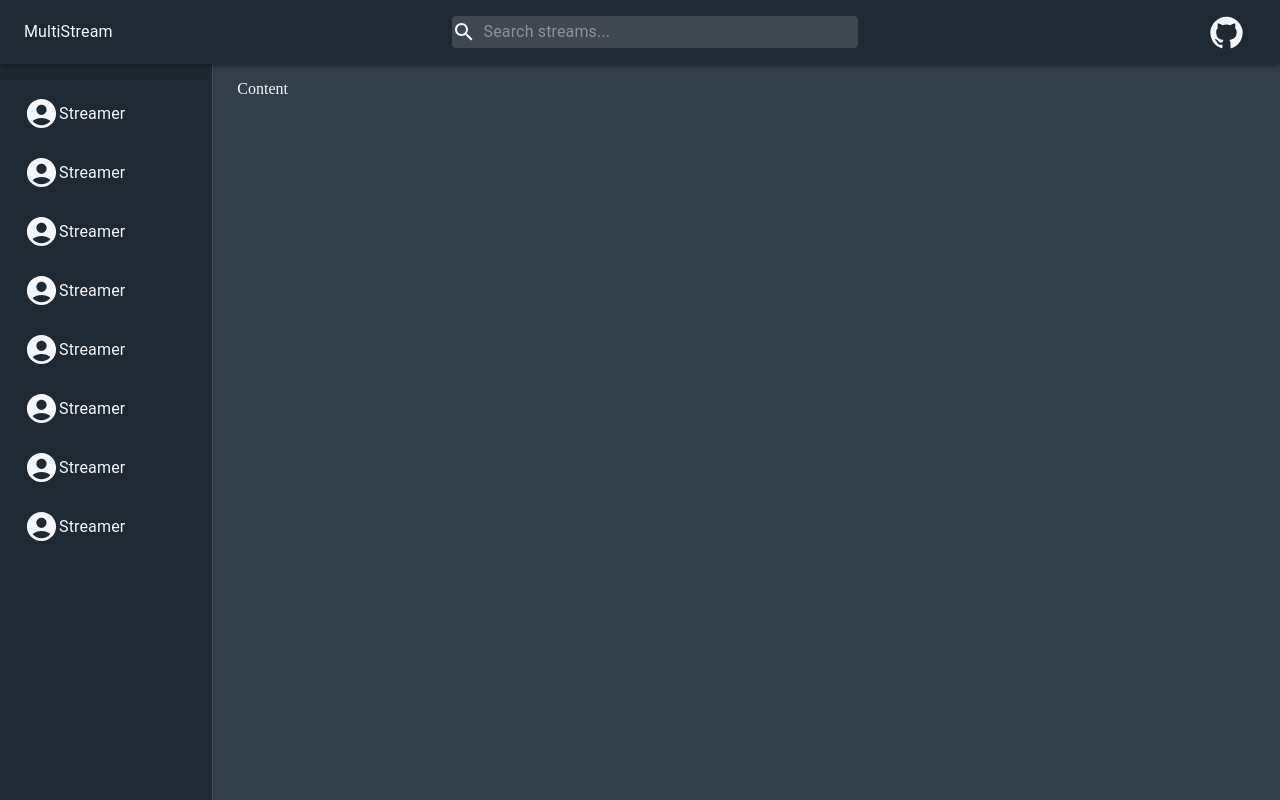
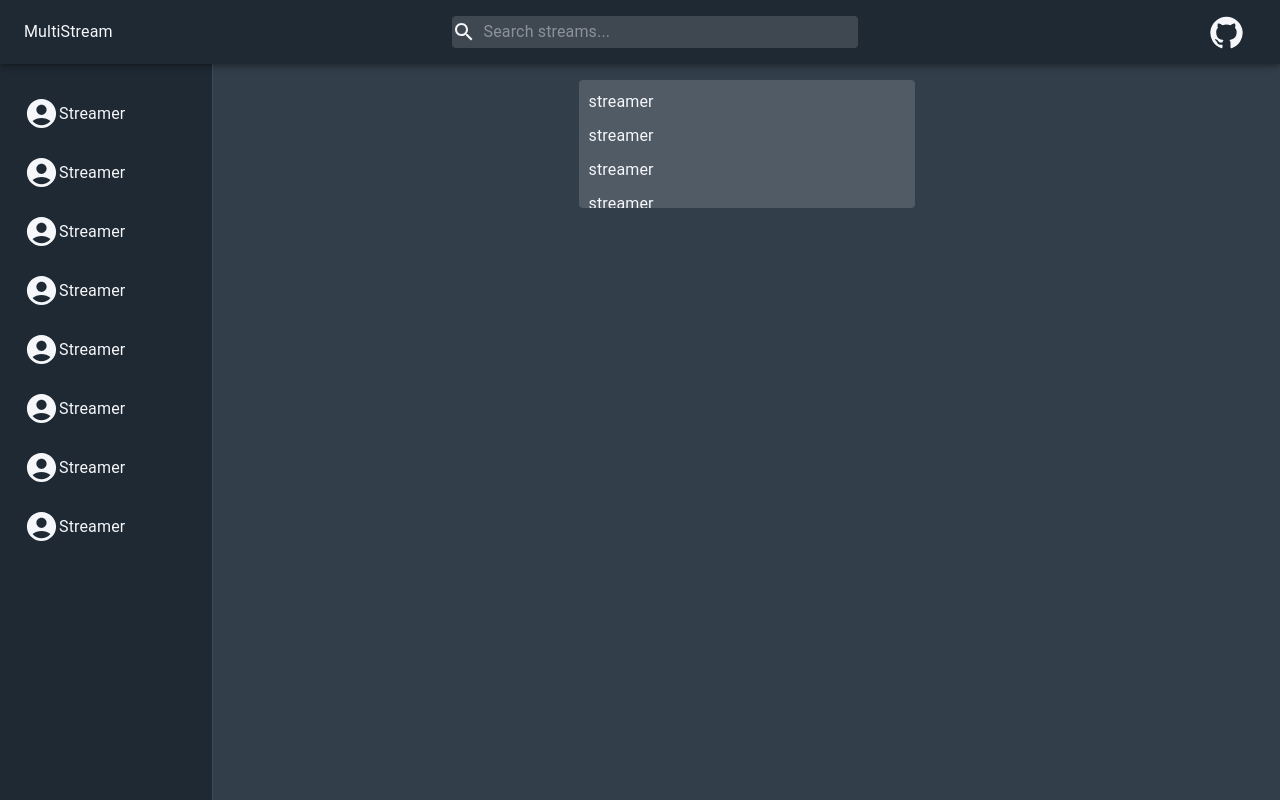
Before and after one commit to Hoshhh/twitchapp, a React (Create React App) app: page / in a window 1280 px wide. Built offline with nearby package versions, Linux system fonts and the light colour scheme; no server answers.

Commit message:
More UI/UX stuff for the search bar functionality

```diff
--- a/src/components/Content.jsx
+++ b/src/components/Content.jsx
@@ -1,5 +1,5 @@
 import React from 'react';
-import { Box, makeStyles, Paper } from '@material-ui/core';
+import { alpha, Box, makeStyles, Paper, Typography } from '@material-ui/core';
 import Container from '@mui/material/Container';
 
 const useStyles = makeStyles((theme) => ({
@@ -9,12 +9,50 @@ const useStyles = makeStyles((theme) => ({
       paddingTop: theme.spacing(10),
       height: '100vh',
     },
+    searchcontainer: {
+      width: '33%',
+      height: '128px',
+      backgroundColor: alpha('#F5F7FA', 0.15),
+      borderRadius: theme.shape.borderRadius,
+      margin: 'auto',
+      overflow: 'hidden',
+    },
+    searchbox: {
+      overflow: 'auto',
+      width: '100%',
+      height: '100%',
+      paddingRight: '20px'
+    },
+    searchitems: {
+      listStyle: 'none',
+      margin: '10px',
+      fontSize: ''
+    }
 }));
 
 const Content = () => {
   const classes = useStyles()
   return <Container className={classes.container} maxWidth={false}>
-    Content
+    <div className={classes.searchcontainer}>
+      <div className={classes.searchbox}>
+        <li className={classes.searchitems}>
+         <Typography varaint="h5">streamer</Typography>
+        </li>
+        <li className={classes.searchitems}>
+          <Typography varaint="h5">streamer</Typography>
+        </li>
+        <li className={classes.searchitems}>
+          <Typography varaint="h5">streamer</Typography>
+        </li>
+        <li className={classes.searchitems}>
+          <Typography varaint="h5">streamer</Typography>
+        </li>
+        <li className={classes.searchitems}>
+          <Typography varaint="h5">streamer</Typography>
+        </li>
+      </div>
+    </div>
+
   </Container>;
 };
 
--- a/src/components/Navbar.jsx
+++ b/src/components/Navbar.jsx
@@ -7,6 +7,7 @@ const useStyles = makeStyles((theme) => ({
     appbar: {
       backgroundColor: '#1F2933',
       color: '#F5F7FA',
+      maxHeight: '64px'
     },
 
     toolbar: {
@@ -39,7 +40,6 @@ const useStyles = makeStyles((theme) => ({
         [theme.breakpoints.down("xs")]: {
             display: (props) => (props.open ? "flex" : "none"),
         },
-
     },
     searchButton: {
         marginRight: theme.spacing(2),
@@ -49,8 +49,10 @@ const useStyles = makeStyles((theme) => ({
     },
     input: {
         color: '#F5F7FA',
-        marginLeft: theme.spacing(1)
+        marginLeft: theme.spacing(1),
+        width: '100%',
     },
+
     cancel: {
         [theme.breakpoints.up("sm")]: {
             display: 'none',
```
